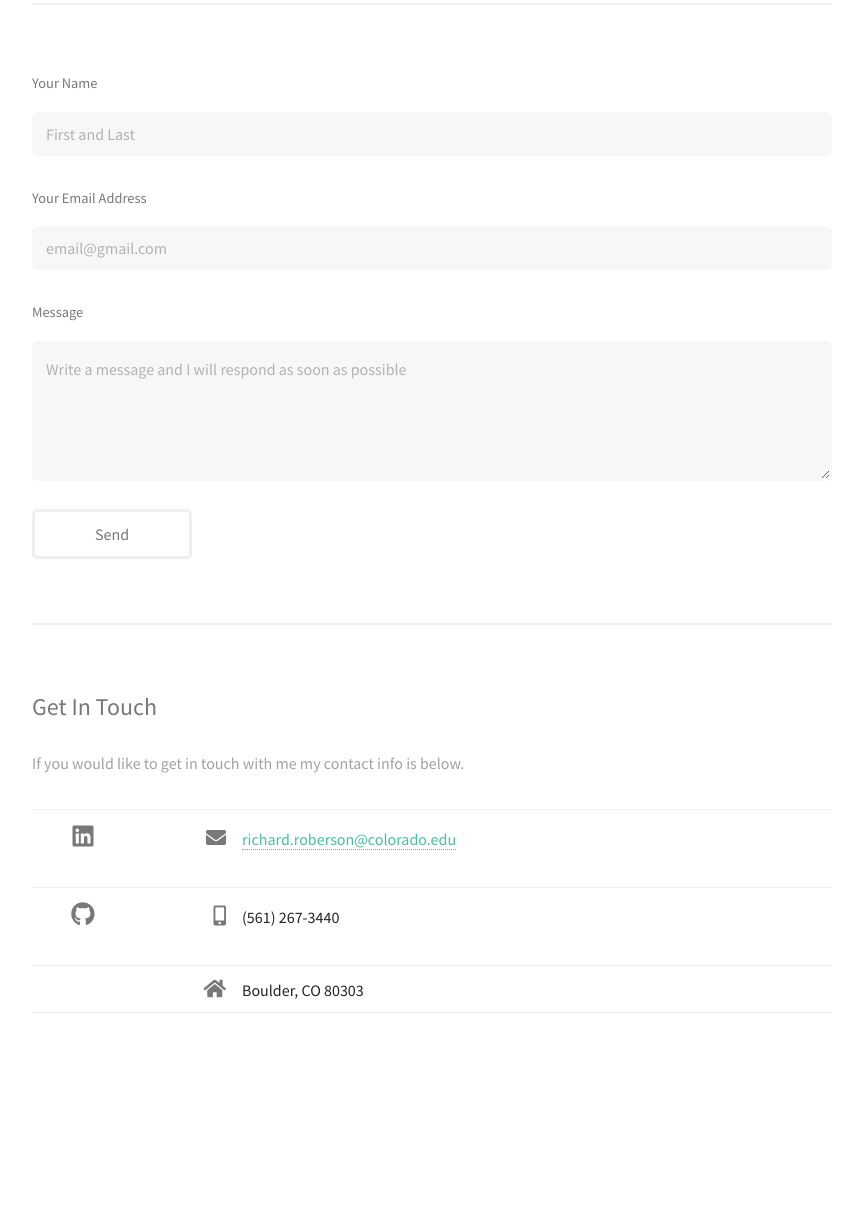
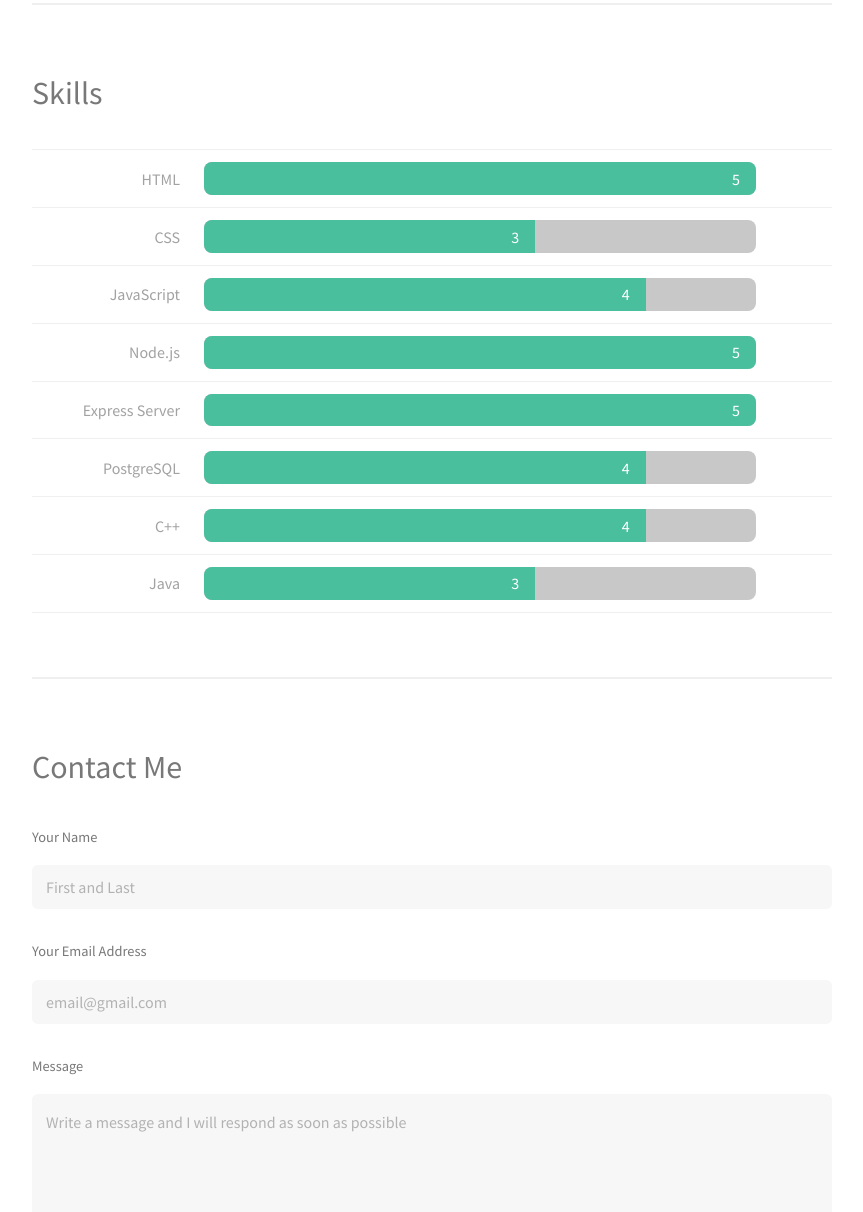
Before and after one commit to richardr1126/PersonalWebsite, a plain HTML site: page index.html in a window 1280 px wide. Shown: the part 1450-2662 px from the top of the page, without its empty margins (400-1263 px from the left). Before the commit the page ends 2527 px from the top, so only its background shows below. Drawn offline with nearby package versions, Linux system fonts and the light colour scheme.

Commit message:
skills section

```diff
--- a/assets/css/main.css
+++ b/assets/css/main.css
@@ -2381,8 +2381,8 @@ input, select, textarea {
 			border-right: 0;
 		}
 
-			table tbody tr:nth-child(2n + 1) {
-				background-color: #f7f7f7;
+			table tbody tr {
+				background-color: #ffffff;
 			}
 
 		table td {
@@ -3221,3 +3221,24 @@ input, select, textarea {
 			}
 
 	}
+
+
+
+.skills {
+	text-align: right;
+	padding: 0.15rem;
+	padding-right: 1rem;
+	color: white;
+	border-top-left-radius: 8px;
+	border-bottom-left-radius: 8px;
+}
+
+.html {width: 100%; background-color: #49bf9d;}
+.css {width: 60%; background-color: #49bf9d;}
+.js {width: 80%; background-color: #49bf9d;}
+.nodejs {width: 100%; background-color: #49bf9d;}
+.express {width: 100%; background-color: #49bf9d;}
+.postgresql {width: 80%; background-color: #49bf9d;}
+.cplusplus {width: 80%; background-color: #49bf9d;}
+.java {width: 60%; background-color: #49bf9d;}
+.swift {width: 60%; background-color: #49bf9d;}
--- a/index.html
+++ b/index.html
@@ -12,7 +12,7 @@
   <meta name="viewport" content="width=device-width, initial-scale=1, user-scalable=no" />
   <link href="https://cdn.jsdelivr.net/npm/bootstrap@5.0.2/dist/css/bootstrap.min.css" rel="stylesheet"
     integrity="sha384-EVSTQN3/azprG1Anm3QDgpJLIm9Nao0Yz1ztcQTwFspd3yD65VohhpuuCOmLASjC" crossorigin="anonymous">
-
+  <link rel="shortcut icon" type="image/png" href="images/favicon.png"/>
   <link rel="stylesheet" href="assets/css/main.css" />
 
 </head>
@@ -22,10 +22,11 @@
   <!-- Header -->
   <header id="header">
     <div class="inner">
-      <a href="#" class="image avatar"><img src="images/avatar.jpg" alt="" /></a>
+      <a href="#contactform" class="image avatar"><img src="images/avatar.jpg" alt="" /></a>
       <h1><strong>Richard Roberson</strong>, a Computer Science student at the University of Colorado in Boulder looking
         for a software engineering internship this summer.</h1>
     </div>
+
   </header>
 
   <!-- Main -->
@@ -45,7 +46,7 @@
         and now I have taken classes in C/C++, JavaScript, HTML/CSS, Node.js, PostgreSQL, and Swift.
       </p>
       <ul class="actions">
-        <li><a href="#four" class="button">Learn More</a></li>
+        <li><a href="#skills" class="button">Learn More</a></li>
       </ul>
     </section>
 
@@ -82,9 +83,96 @@
 
     </section>
 
+    <!-- Skills -->
+    <section id="skills">
+      <h1>Skills</h1>
+      <table>
+        <tr>
+          <td style="text-align: right; width: 10%;">
+            <p style="margin: 0px;">HTML</p>
+          </td>
+          <td style="text-align: left; width: 90%">
+            <div class="container" style="margin: 0px; padding: 0px; background-color: rgb(200, 200, 200); border-radius: 8px;">
+              <div class="skills html" style="border-radius: 8px;">5</div>
+            </div>
+          </td>
+        </tr>
+        <tr>
+          <td style="text-align: right; width: 10%;">
+            <p style="margin: 0px;">CSS</p>
+          </td>
+          <td style="text-align: left; width: 90%">
+            <div class="container" style="margin: 0px; padding: 0px; background-color: rgb(200, 200, 200); border-radius: 8px;">
+              <div class="skills css">3</div>
+            </div>
+          </td>
+        </tr>
+        <tr>
+          <td style="text-align: right; width: 10%;">
+            <p style="margin: 0px;">JavaScript</p>
+          </td>
+          <td style="text-align: left; width: 90%">
+            <div class="container" style="margin: 0px; padding: 0px; background-color: rgb(200, 200, 200); border-radius: 8px;">
+              <div class="skills js">4</div>
+            </div>
+          </td>
+        </tr>
+        <tr>
+          <td style="text-align: right; width: 10%;">
+            <p style="margin: 0px;">Node.js</p>
+          </td>
+          <td style="text-align: left; width: 90%">
+            <div class="container" style="margin: 0px; padding: 0px; background-color: rgb(200, 200, 200); border-radius: 8px;">
+              <div class="skills nodejs" style="border-radius: 8px;">5</div>
+            </div>
+          </td>
+        </tr>
+        <tr>
+          <td style="text-align: right; width: 20%;">
+            <p style="margin: 0px;">Express Server</p>
+          </td>
+          <td style="text-align: left; width: 80%">
+            <div class="container" style="margin: 0px; padding: 0px; background-color: rgb(200, 200, 200); border-radius: 8px;">
+              <div class="skills express" style="border-radius: 8px;">5</div>
+            </div>
+          </td>
+        </tr>
+        <tr>
+          <td style="text-align: right; width: 10%;">
+            <p style="margin: 0px;">PostgreSQL</p>
+          </td>
+          <td style="text-align: left; width: 90%">
+            <div class="container" style="margin: 0px; padding: 0px; background-color: rgb(200, 200, 200); border-radius: 8px;">
+              <div class="skills postgresql">4</div>
+            </div>
+          </td>
+        </tr>
+        <tr>
+          <td style="text-align: right; width: 10%;">
+            <p style="margin: 0px;">C++</p>
+          </td>
+          <td style="text-align: left; width: 90%">
+            <div class="container" style="margin: 0px; padding: 0px; background-color: rgb(200, 200, 200); border-radius: 8px;">
+              <div class="skills cplusplus">4</div>
+            </div>
+          </td>
+        </tr>
+        <tr>
+          <td style="text-align: right; width: 10%;">
+            <p style="margin: 0px;">Java</p>
+          </td>
+          <td style="text-align: left; width: 90%">
+            <div class="container" style="margin: 0px; padding: 0px; background-color: rgb(200, 200, 200); border-radius: 8px;">
+              <div class="skills java">3</div>
+            </div>
+          </td>
+        </tr>
+      </table>
+    </section>
+
     <!-- Contact Form -->
     <section id="contactform">
-
+      <h1>Contact Me</h1>
       <form id="fs-frm" name="simple-contact-form" accept-charset="utf-8" action="https://formspree.io/f/xdobkayk" method="post" target="_blank">
         <fieldset id="fs-frm-inputs">
           <label for="full-name">Your Name</label>
@@ -103,6 +191,8 @@
 
     </section>
 
+
+
     <!-- Info -->
     <section id="myinfo">
       <h2>Get In Touch</h2>
@@ -111,11 +201,7 @@
 
 
         <tr class="labeled-icons bg-white">
-          <td>
-            <h2><a href="https://www.linkedin.com/in/richard-roberson-1a52711b6/" target="_blank"
-            class="icon brands fa-linkedin" style="margin: 0;"><span class="label">Twitter</span>
-            </a></h2>
-          </td>
+
           <td style="text-align: right;">
             <h3 class="icon solid fa-envelope" style="margin: 0rem;"><span class="label">Email</span></h3>
           </td>
@@ -124,10 +210,7 @@
           </td>
         </tr>
         <tr class="labeled-icons bg-white">
-          <td>
-            <h2><a href="https://github.com/richardr1126" target="_blank" class="icon brands fa-github"
-              style="margin: 0;"><span class="label">Github</span></a></h2>
-          </td>
+
           <td style="text-align: right;">
             <h3 class="icon solid fa-mobile-alt" style="margin: 0rem;"><span class="label">Phone</span></h3>
           </td>
@@ -136,9 +219,7 @@
           </td>
         </tr>
         <tr class="labeled-icons bg-white">
-          <td>
 
-          </td>
           <td style="text-align: right;">
             <h3 class="icon solid fa-home" style="margin: 0rem;"><span class="label">Address</span></h3>
           </td>
```
Also changed, not shown: images/favicon.png (added), images/fulls/01.jpg (deleted), images/fulls/02.jpg (deleted), images/fulls/03.jpg (deleted), images/fulls/04.jpg (deleted), images/fulls/05.jpg (deleted), images/fulls/06.jpg (deleted), images/thumbs/01.jpg (deleted), images/thumbs/02.jpg (deleted), images/thumbs/03.jpg (deleted), images/thumbs/04.jpg (deleted), images/thumbs/05.jpg (deleted), images/thumbs/06.jpg (deleted).
